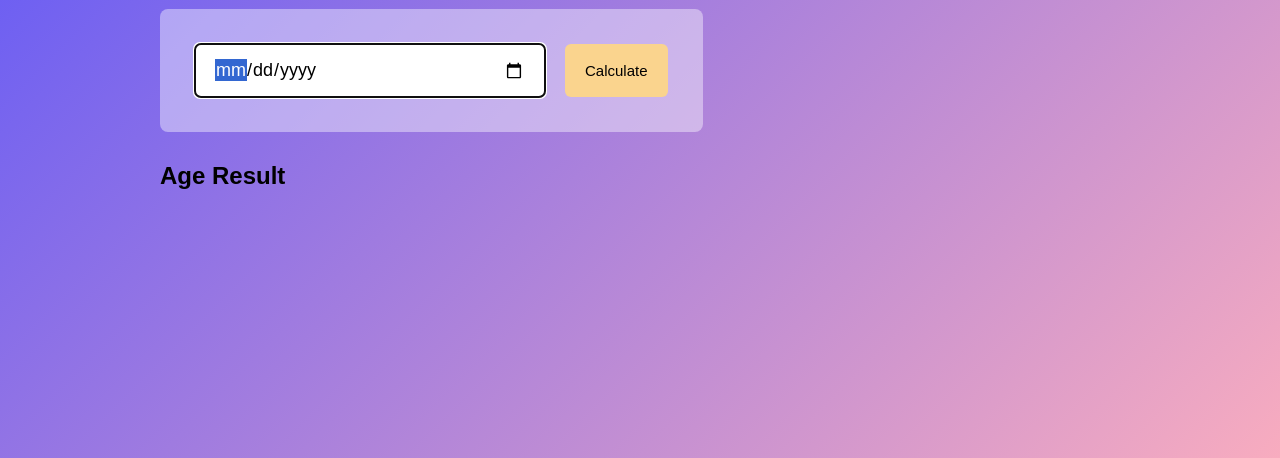
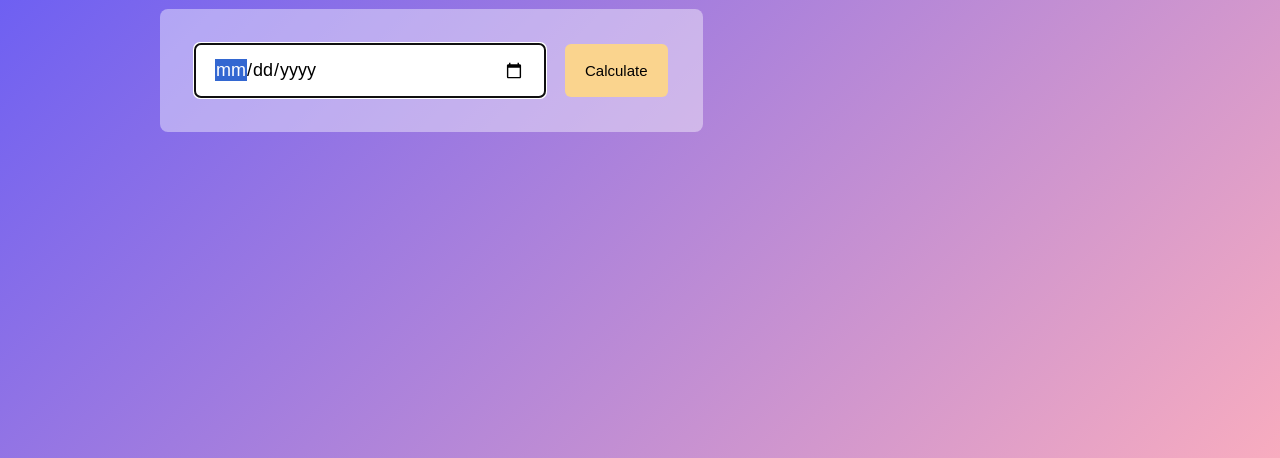
Before and after one commit to GoCoder-01/Age-Calculator-App, a plain HTML site: page index.html in a window 1280 px wide. Shown: the part 342-800 px from the top of the page. Drawn offline with Linux system fonts and the light colour scheme.

Commit message:
Removed h2 element from index.html

```diff
--- a/index.html
+++ b/index.html
@@ -15,7 +15,6 @@
             <input class="input" type="date" name="birthDate" id="dob" placeholder="Enter DOB" autofocus>
             <button class="btn" id="calculate-btn">Calculate</button>
         </div>
-        <h2>Age Result</h2>
     </div>
 </body>
 </html>
```
